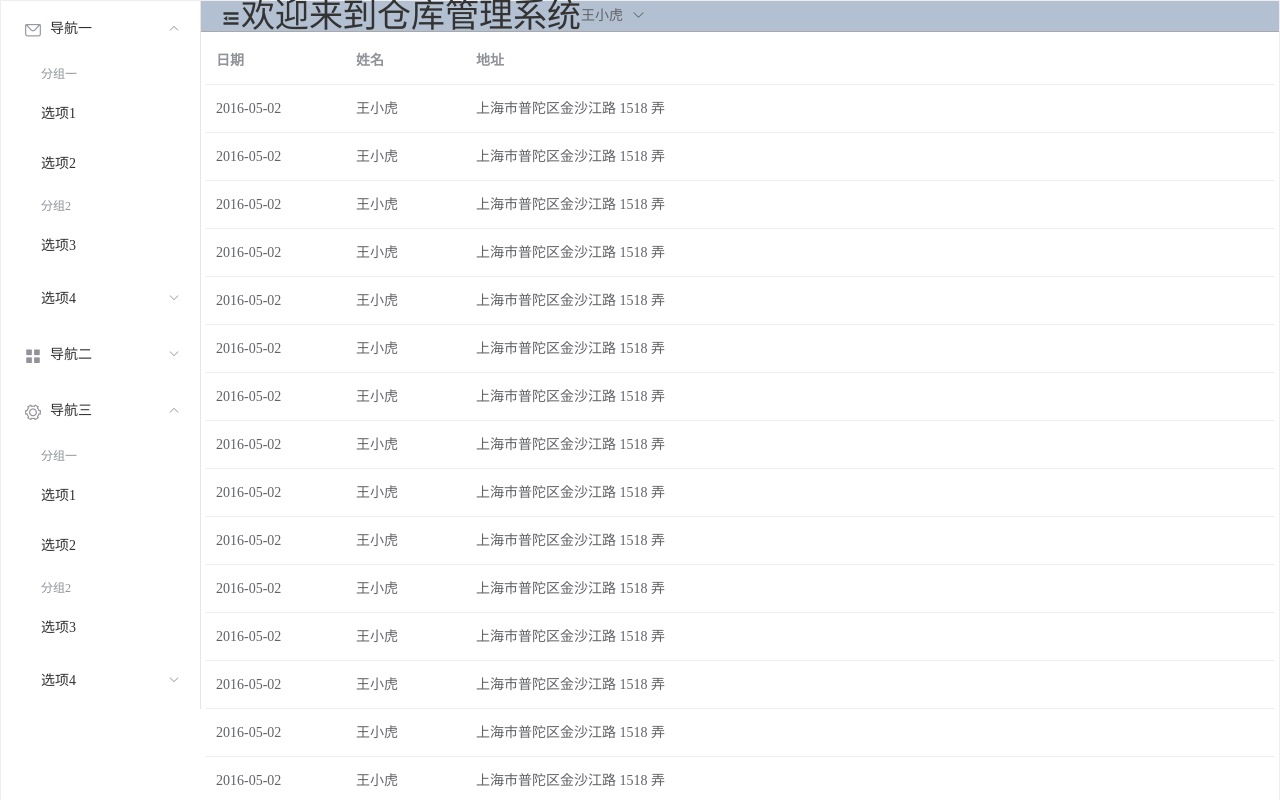
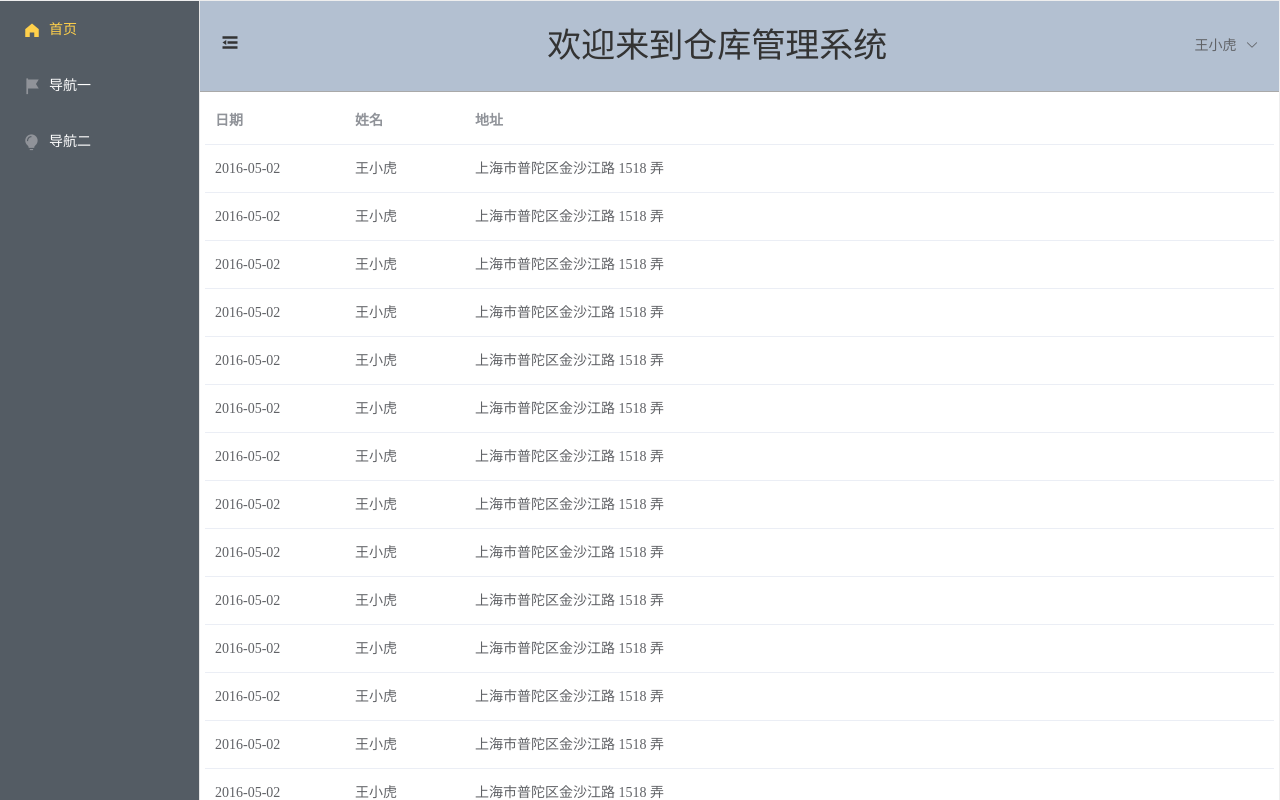
Before and after one commit to morgana413/Wmsdemo, a Vue app: page / in a window 1280 px wide. Shown: the top 800 px of the page. Built offline with nearby package versions, Linux system fonts and the light colour scheme.

Commit message:
导航页面编写和布局优化

```diff
--- a/src/components/MyAside.vue
+++ b/src/components/MyAside.vue
@@ -1,54 +1,31 @@
-<script setup>
-
+<script>
+export default {
+name: "MyAside"
+}
 </script>
 
 <template>
-  <el-menu :default-openeds="['1', '3']">
-    <el-submenu index="1">
-      <template slot="title"><i class="el-icon-message"></i>导航一</template>
-      <el-menu-item-group>
-        <template slot="title">分组一</template>
-        <el-menu-item index="1-1">选项1</el-menu-item>
-        <el-menu-item index="1-2">选项2</el-menu-item>
-      </el-menu-item-group>
-      <el-menu-item-group title="分组2">
-        <el-menu-item index="1-3">选项3</el-menu-item>
-      </el-menu-item-group>
-      <el-submenu index="1-4">
-        <template slot="title">选项4</template>
-        <el-menu-item index="1-4-1">选项4-1</el-menu-item>
-      </el-submenu>
-    </el-submenu>
-    <el-submenu index="2">
-      <template slot="title"><i class="el-icon-menu"></i>导航二</template>
-      <el-menu-item-group>
-        <template slot="title">分组一</template>
-        <el-menu-item index="2-1">选项1</el-menu-item>
-        <el-menu-item index="2-2">选项2</el-menu-item>
-      </el-menu-item-group>
-      <el-menu-item-group title="分组2">
-        <el-menu-item index="2-3">选项3</el-menu-item>
-      </el-menu-item-group>
-      <el-submenu index="2-4">
-        <template slot="title">选项4</template>
-        <el-menu-item index="2-4-1">选项4-1</el-menu-item>
-      </el-submenu>
-    </el-submenu>
-    <el-submenu index="3">
-      <template slot="title"><i class="el-icon-setting"></i>导航三</template>
-      <el-menu-item-group>
-        <template slot="title">分组一</template>
-        <el-menu-item index="3-1">选项1</el-menu-item>
-        <el-menu-item index="3-2">选项2</el-menu-item>
-      </el-menu-item-group>
-      <el-menu-item-group title="分组2">
-        <el-menu-item index="3-3">选项3</el-menu-item>
-      </el-menu-item-group>
-      <el-submenu index="3-4">
-        <template slot="title">选项4</template>
-        <el-menu-item index="3-4-1">选项4-1</el-menu-item>
-      </el-submenu>
-    </el-submenu>
+  <el-menu
+      background-color="#545c64"
+      text-color="#fff"
+      active-text-color="#ffd04b"
+      style="height: 120vh"
+      mode="vertical"
+      default-active="/Home">
+  <el-menu-item index="/Home">
+    <i class="el-icon-s-home"></i>
+    <span>首页</span>
+  </el-menu-item>
+
+    <el-menu-item index="/1">
+      <i class="el-icon-s-flag"></i>
+      <span>导航一</span>
+    </el-menu-item>
+
+    <el-menu-item index="/2">
+      <i class="el-icon-s-opportunity"></i>
+      <span>导航二</span>
+    </el-menu-item>
   </el-menu>
 </template>
 
--- a/src/components/MyHeader.vue
+++ b/src/components/MyHeader.vue
@@ -13,11 +13,11 @@ export default {
 </script>
 
 <template>
-  <div style="display: flex; line-height: 30px;">
+  <div style="display: flex; line-height: 90px;justify-content: space-between; align-items: center">
     <div>
       <i class="el-icon-s-fold" style="font-size: 20px;"></i>
     </div>
-    <div style="display: flex; text-align: center;font-size: 34px;">
+    <div style="flex:1 ; text-align: center;font-size: 34px;padding: 0 20px">
       <span>欢迎来到仓库管理系统</span>
     </div>
   <el-dropdown>
--- a/src/components/index.vue
+++ b/src/components/index.vue
@@ -11,16 +11,16 @@ name: "IndexPage",
 
 <template>
   <el-container style="height: 100%; border: 1px solid #eee">
-    <el-aside width="200px" style="background-color: rgb(238, 241, 246);height: 100%">
+    <el-aside width="200px" style="background-color: rgb(238, 241, 246);height: 100%;margin-left:-1px ">
     <MyAside></MyAside>
     </el-aside>
 
     <el-container style="height: 100%;">
-      <el-header style="text-align: right; font-size: 30px;height:100%;border-bottom:darkgrey 1px solid;">
+      <el-header style="text-align: right; font-size: 12px;height:100%;border-bottom:darkgrey 1px solid;">
     <MyHeader></MyHeader>
       </el-header>
 
-      <el-main>
+      <el-main style="height: 100%;">
           <MyMain></MyMain>
       </el-main>
     </el-container>
```
